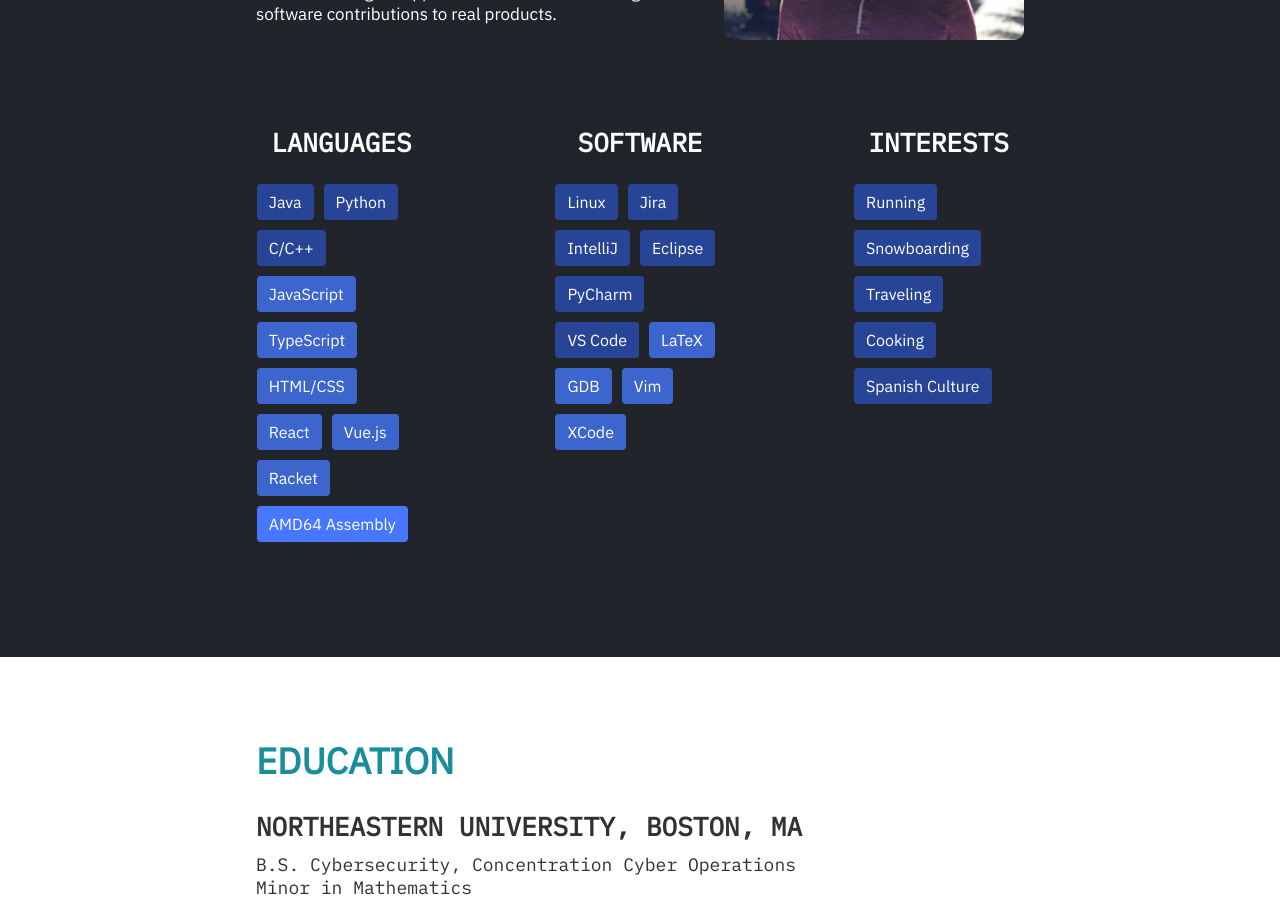
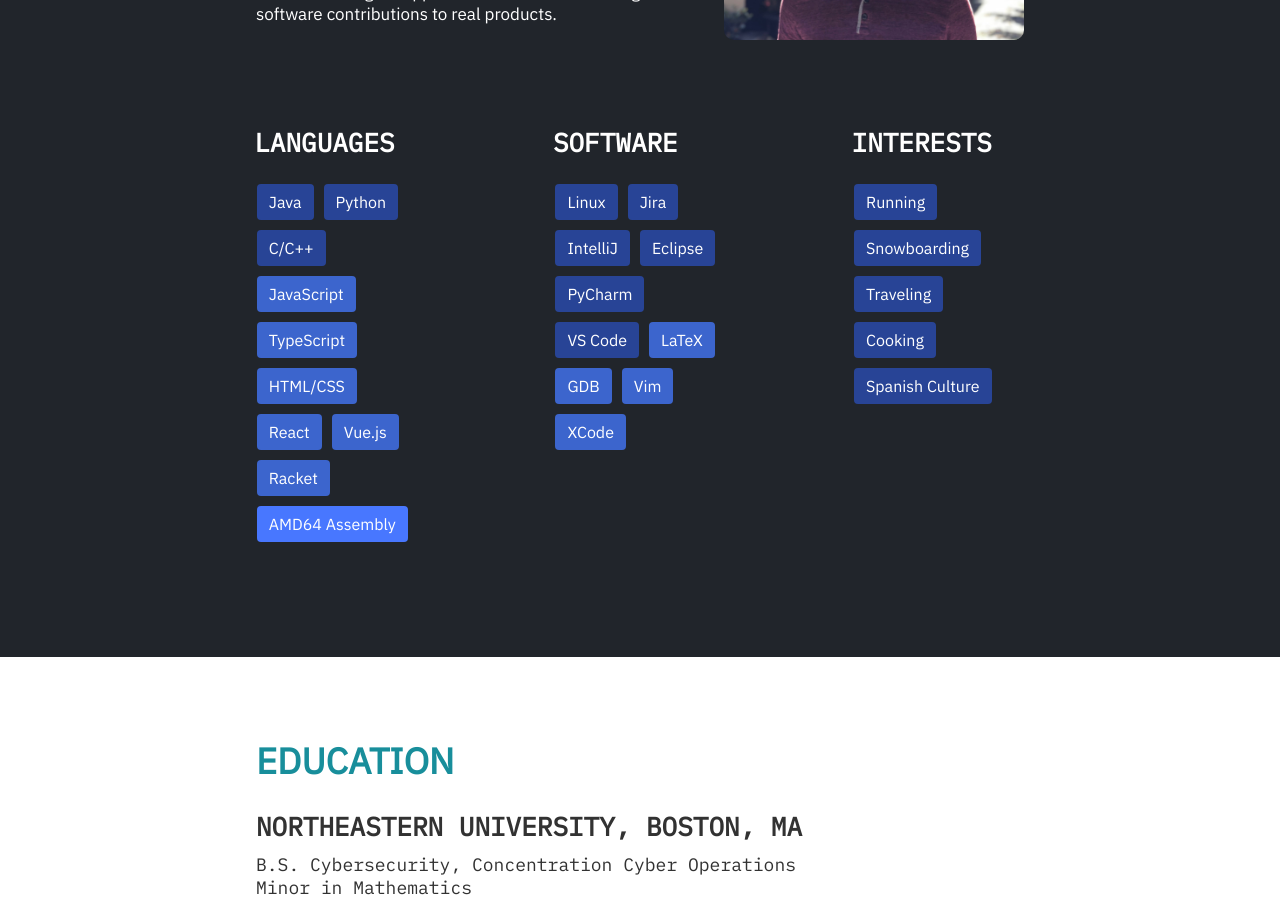
Before and after one commit to justinkonecny/website, a React (Create React App) app: page / in a window 1280 px wide. Shown: the part 1060-1961 px from the top of the page. Built offline with nearby package versions, Linux system fonts and the light colour scheme.

Commit message:
Fix text alignment

```diff
--- a/src/components/Home.js
+++ b/src/components/Home.js
@@ -261,7 +261,7 @@
 
                         <div id={'highlights'} className={this.state.isMobile ? 'highlights highlights-mobile' : 'highlights'}>
                             <div className={this.state.isMobile ? 'highlight highlight-mobile' : 'highlight'}>
-                                <h4>Languages</h4>
+                                <h4 className={'highlight-title'}>Languages</h4>
                                 <div className={this.state.showHighlights ? 'fade-in' : 'fade-in-hide'}>
                                     <div className={'highlight-skills'}>
                                         <div className={'skill-all highlight-skill'} style={this.skillProficient}>Java</div>
@@ -279,7 +279,7 @@
                             </div>
 
                             <div className={this.state.isMobile ? 'highlight highlight-mobile' : 'highlight'}>
-                                <h4>Software</h4>
+                                <h4 className={'highlight-title'}>Software</h4>
                                 <div className={this.state.showHighlights ? 'fade-in' : 'fade-in-hide'}>
                                     <div className={'highlight-skills'}>
                                         <div className={'skill-all highlight-skill'} style={this.skillProficient}>Linux</div>
@@ -297,7 +297,8 @@
                             </div>
 
                             <div className={this.state.isMobile ? 'highlight highlight-mobile' : 'highlight'}>
-                                <h4>Interests</h4>
+
+                                <h4 className={'highlight-title'}>Interests</h4>
                                 <div className={this.state.showHighlights ? 'fade-in' : 'fade-in-hide'}>
                                     <div className={'highlight-skills'}>
                                         <div className={'skill-all highlight-skill'} style={this.skillProficient}>Running</div>
--- a/src/css/Home.css
+++ b/src/css/Home.css
@@ -155,6 +155,14 @@
 .profile-img {
     margin: -50px 0 0 -30px;
     width: 110%;
+}
+
+.highlight-title {
+    text-align: left;
+    width: 70%;
+    margin-left: auto;
+    margin-right: auto;
+    padding-left: 5px;
 }
 
 .highlights {
```
